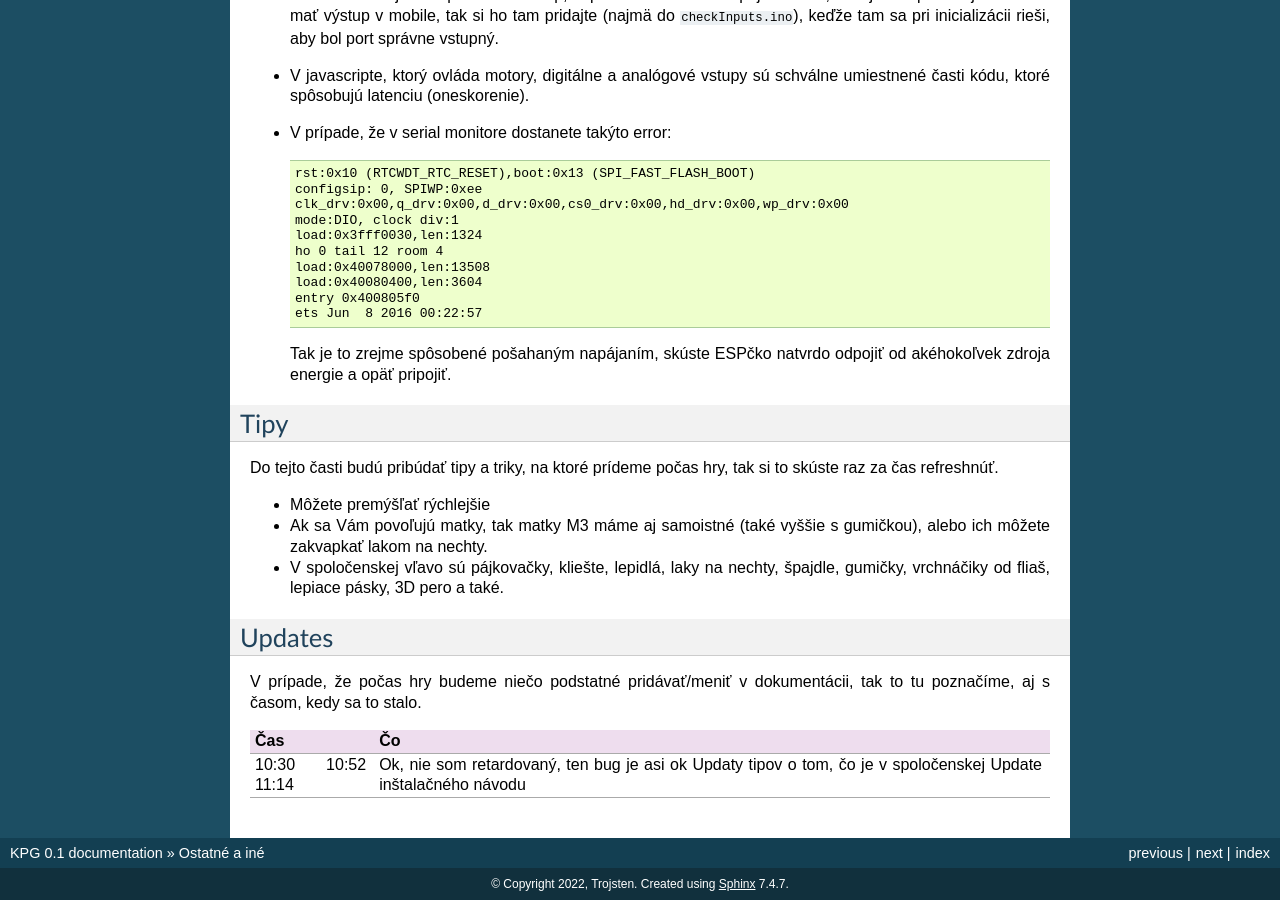
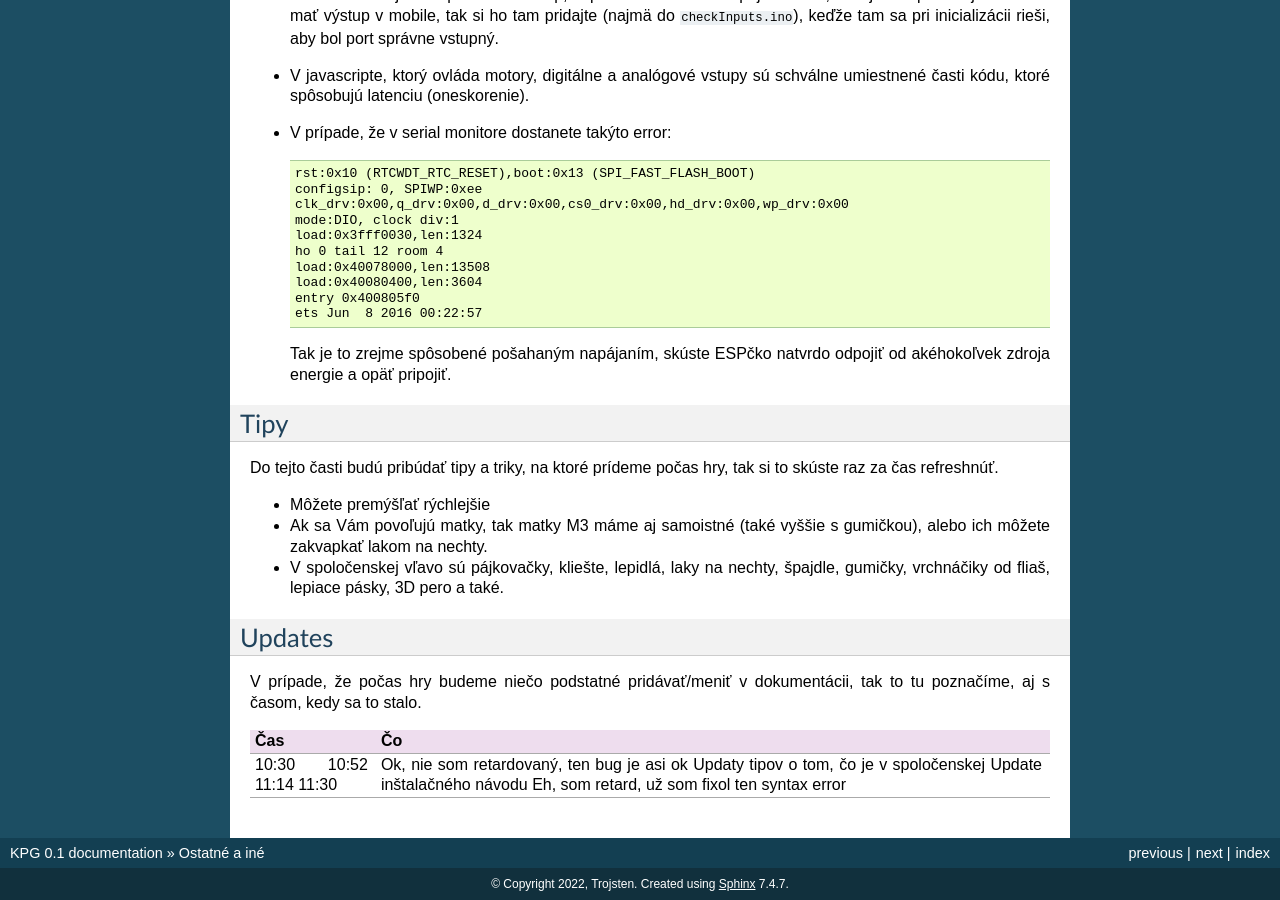
Before and after one commit to marcel3032/konstrukckoprobojogeometria, a Sphinx documentation site: the page built from docs/source/other.rst, in a window 1280 px wide and 900 px high, scrolled down 598 px. Built offline with Sphinx 7.4.7, drawn with Linux system fonts in a browser that asks for light colours.

Commit message:
fix syntax error

```diff
--- a/docs/source/other.rst
+++ b/docs/source/other.rst
@@ -68,18 +68,18 @@ Updates
 
 V prípade, že počas hry budeme niečo podstatné pridávať/meniť v dokumentácii, tak to tu poznačíme, aj s časom, kedy sa to stalo.
 
-+-------+--------------------------------------------+
-| Čas   | Čo                                         |
-+=======+============================================+
-| 10:30 | Ok, nie som retardovaný, ten bug je asi ok |
-| 10:52 | Updaty tipov o tom, čo je v spoločenskej   |
-| 11:14 | Update inštalačného návodu                 |
-|       |                                            |
-|       |                                            |
-|       |                                            |
-|       |                                            |
-|       |                                            |
-|       |                                            |
-|       |                                            |
-|       |                                            |
-+-------+--------------------------------------------+
++-------+-----------------------------------------------+
+| Čas   | Čo                                            |
++=======+===============================================+
+| 10:30 | Ok, nie som retardovaný, ten bug je asi ok    |
+| 10:52 | Updaty tipov o tom, čo je v spoločenskej      |
+| 11:14 | Update inštalačného návodu                    |
+| 11:30 | Eh, som retard, už som fixol ten syntax error |
+|       |                                               |
+|       |                                               |
+|       |                                               |
+|       |                                               |
+|       |                                               |
+|       |                                               |
+|       |                                               |
++-------+-----------------------------------------------+
```
Also changed, not shown: 1 other file.
